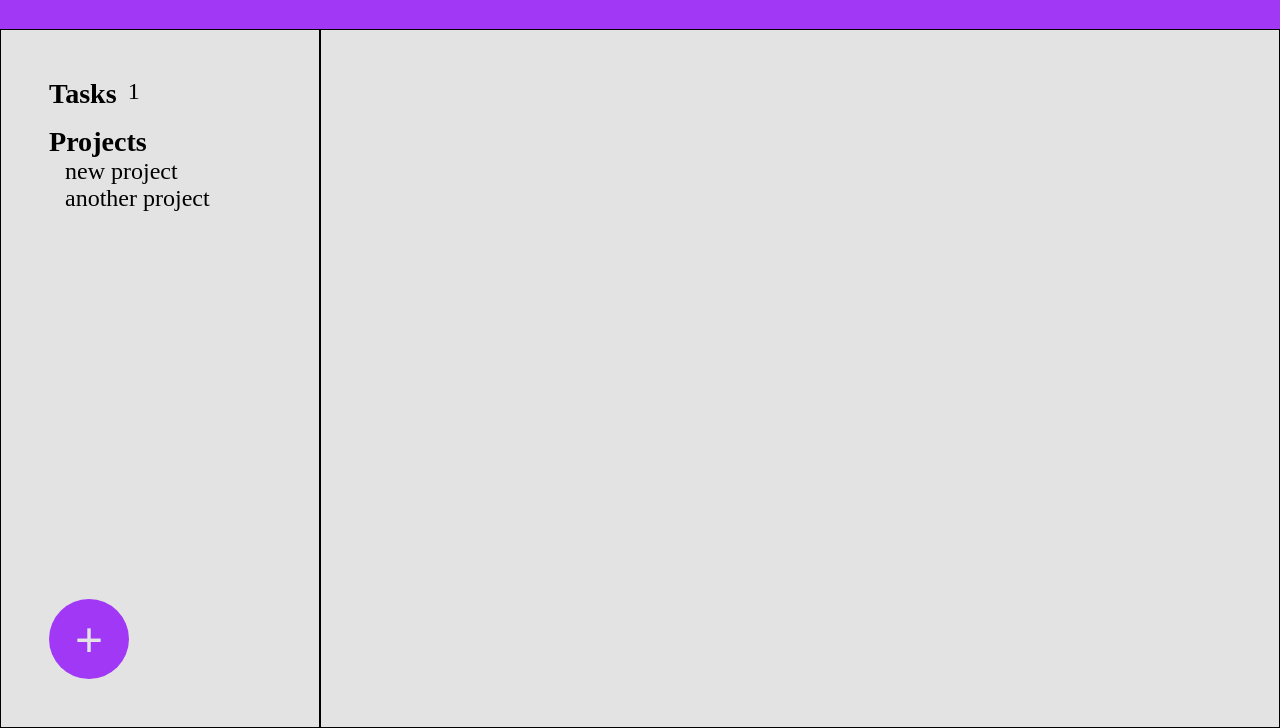
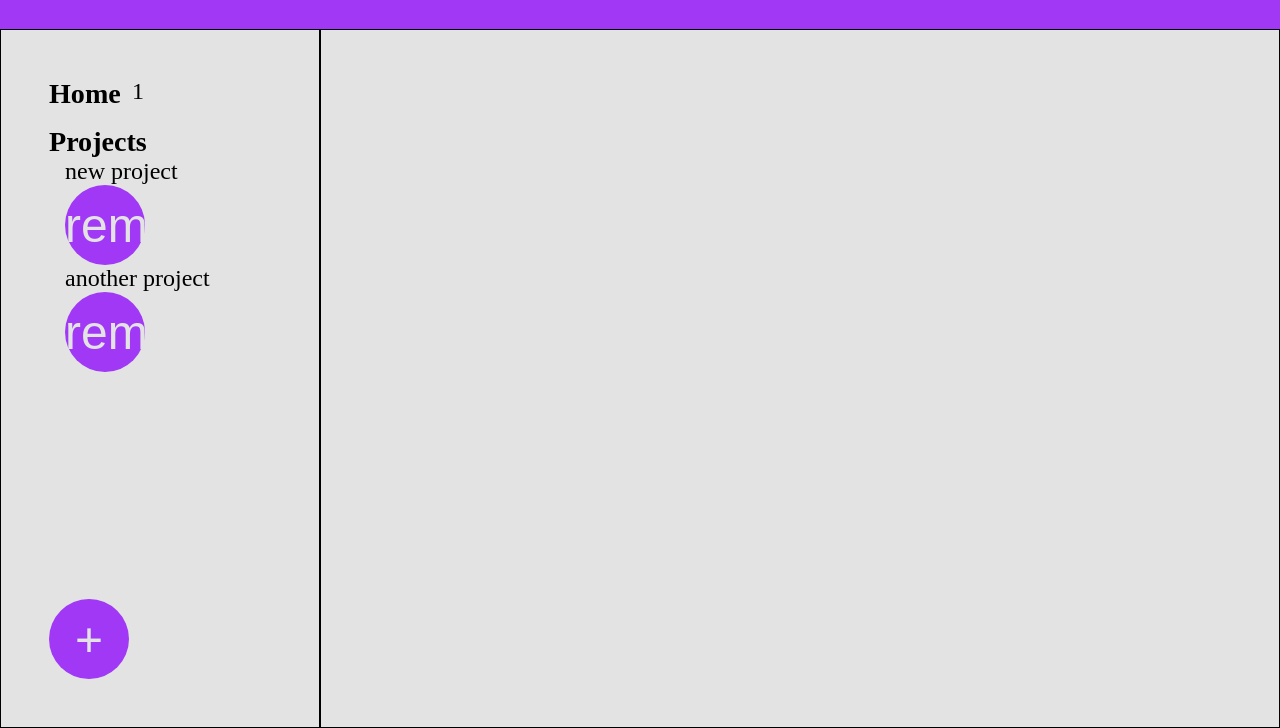
Before and after one commit to derre3/todo-list, a website built with webpack: page dist/index.html in a window 1280 px wide. Shown: the part 72-800 px from the top of the page. Built offline with nearby package versions, Linux system fonts and the light colour scheme.

Commit message:
add project delete button

```diff
--- a/src/dom.js
+++ b/src/dom.js
@@ -212,16 +212,28 @@ function renderItem(item, project) {
   });
 }
 
-function renderProject(project) {
+function renderProject(project, projectCollection) {
   const projectContainer = document.querySelector('#project-container');
   const projectElement = newElement();
   projectElement.classList.add('project-item');
   projectContainer.appendChild(projectElement);
-  projectElement.textContent = project.getTitle();
+  const projectTitle = newElement(project.getTitle(), 'p');
+  const removeButton = newElement('remove', 'button');
 
-  projectElement.addEventListener('click', () => {
+  projectElement.appendChild(projectTitle);
+  projectElement.appendChild(removeButton);
+
+  projectTitle.addEventListener('click', () => {
     removeTodoItems();
     loopProject(project, renderItem);
+  });
+
+  removeButton.addEventListener('click', () => {
+    const mainProject = document.querySelector('.main-project-container');
+    projectElement.remove();
+    mainProject.click();
+    const index = Array.from(projectCollection.getProjects().indexOf(project));
+    projectCollection.removeProject(index);
   });
 }
 
@@ -258,8 +270,8 @@ projects[1].addTodo('task 5', 'new description', '2018-03-28', 1, false);
 projects[1].addTodo('task 6', 'new description', '2017-03-29', 2, false);
 projects[1].addTodo('task 7', 'new description', '2016-03-30', 2, true);
 
-projects.forEach((project) => {
-  renderProject(project);
+projectContainer.getProjects().forEach((project) => {
+  renderProject(project, projectContainer);
 });
 
 renderMainProject(defaultProject);
```
Also changed, not shown: dist/index.html.
